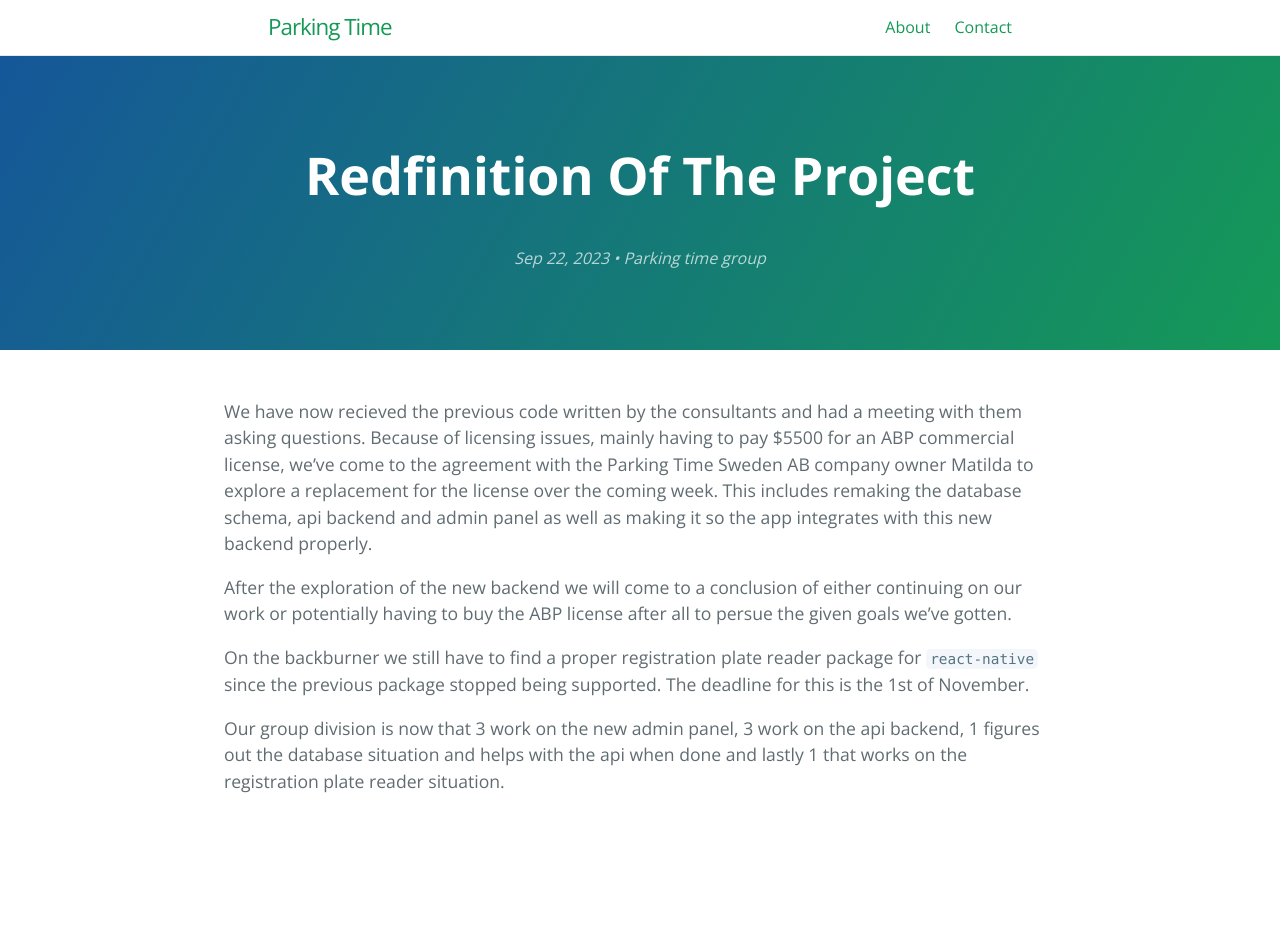
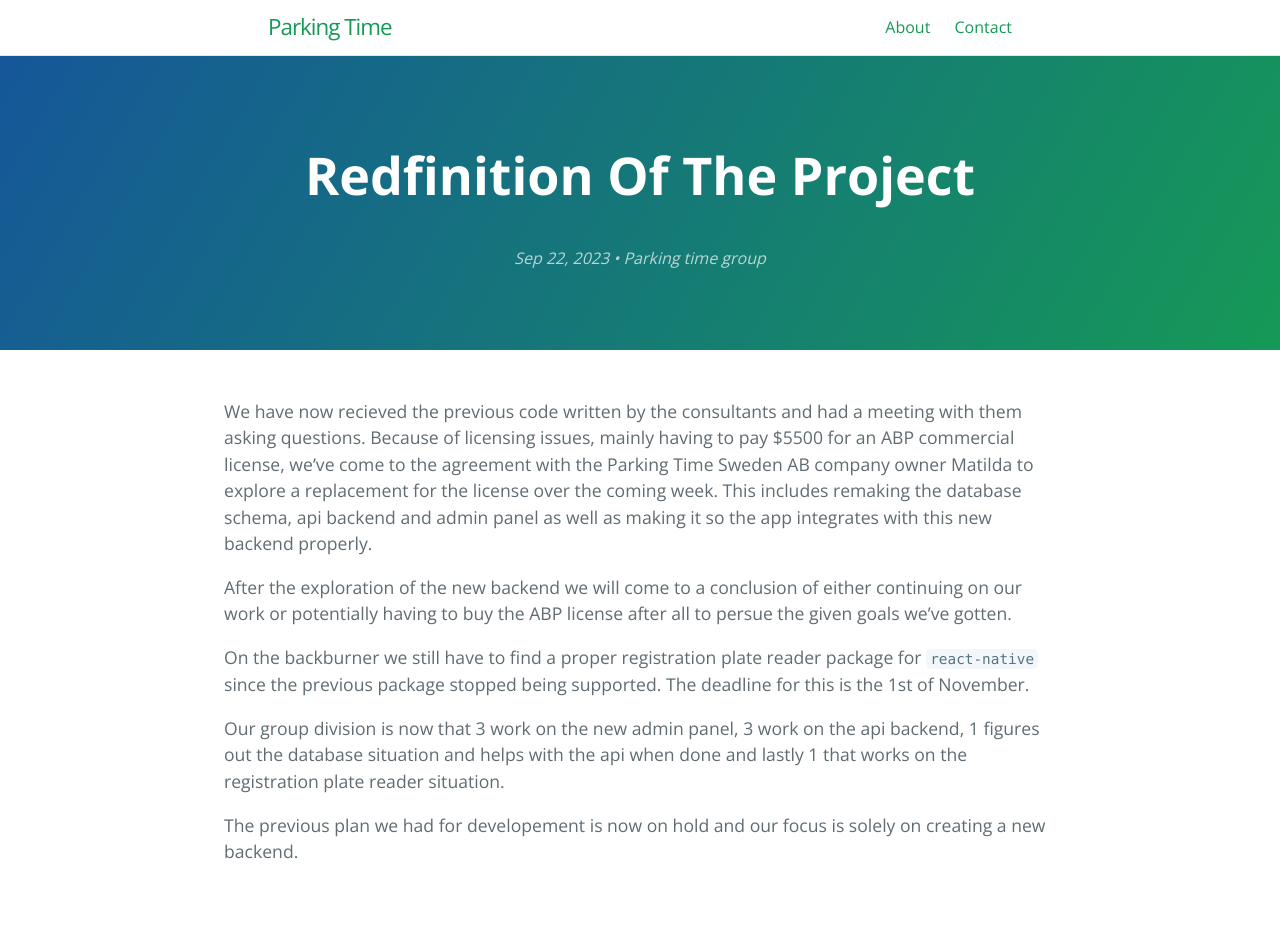
Before and after one commit to Swedish-Parking-Time/Swedish-Parking-Time.github.io, a Jekyll site: the page built from _posts/2023-09-22-Redfinition-of-the-project.md, in a window 1280 px wide. Built offline with Jekyll 4.4.1, drawn with Linux system fonts in a browser that asks for light colours; before the commit the page ends 900 px from its top, so only the background shows below that.

Commit message:
Add a sentance

```diff
--- a/_posts/2023-09-22-Redfinition-of-the-project.md
+++ b/_posts/2023-09-22-Redfinition-of-the-project.md
@@ -1,7 +1,6 @@
 ---
 layout: post
 ---
-
 We have now recieved the previous code written by the consultants and had a meeting with them asking questions.
 Because of licensing issues, mainly having to pay $5500 for an ABP commercial license,
 we've come to the agreement with the Parking Time Sweden AB company owner Matilda to explore a replacement
@@ -18,3 +17,5 @@ The deadline for this is the 1st of November.
 
 Our group division is now that 3 work on the new admin panel, 3 work on the api backend, 1 figures out the database
 situation and helps with the api when done and lastly 1 that works on the registration plate reader situation.
+
+The previous plan we had for developement is now on hold and our focus is solely on creating a new backend.
```
